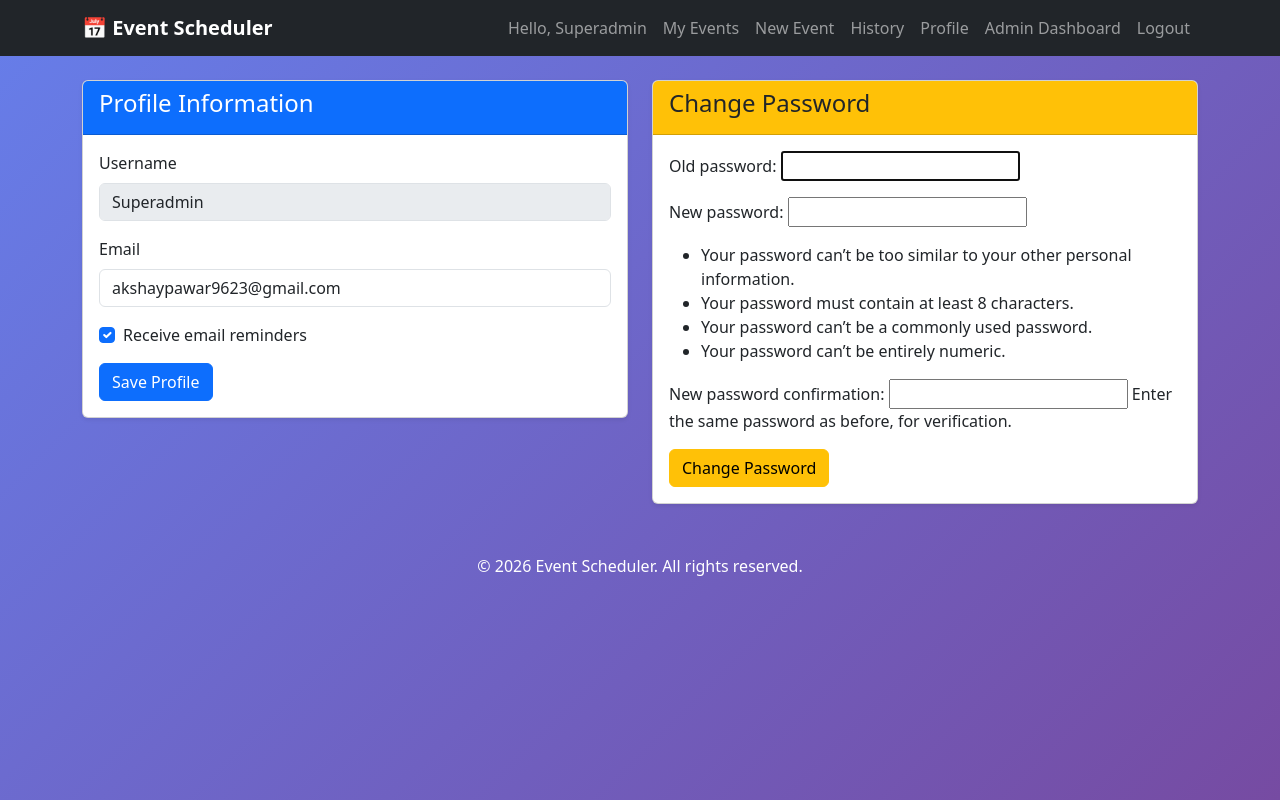
After one commit to Jarvis2-0/Django-EventScheduler, a Django app: page /profile/ in a window 1280 px wide. The commit adds this page. Run offline with Django 5.2, Linux system fonts and the light colour scheme; a user stored in the database is signed in; data comes from the database, SQL or seed files in the repository; both versions use the stored data as it was after the commit; parts of the project's set-up code (start-up, migrations or seed data) failed here and were passed over.

Commit message:
add email reminder

```diff
--- a/event_scheduler/events/forms.py
+++ b/event_scheduler/events/forms.py
@@ -1,6 +1,6 @@
 from django import forms
 from .models import Event
-from django.contrib.auth.forms import UserCreationForm
+from django.contrib.auth.forms import UserCreationForm, PasswordChangeForm
 from django.contrib.auth.models import User
 
 class EventForm(forms.ModelForm):
@@ -42,3 +42,7 @@ class CustomUserCreationForm(UserCreationForm):
         if commit:
             user.save()
         return user
+
+class CustomPasswordChangeForm(PasswordChangeForm):
+    def __init__(self, *args, **kwargs):
+        super().__init__(*args, **kwargs)
--- a/event_scheduler/events/templates/events/event_list.html
+++ b/event_scheduler/events/templates/events/event_list.html
@@ -6,6 +6,7 @@
 <div class="d-flex justify-content-between align-items-center mb-4">
     <h2>My Events</h2>
     <a href="{% url 'event-create' %}" class="btn btn-primary">+ New Event</a>
+    <a href="{% url 'event-history' %}" class="btn btn-info me-2">History</a>
 </div>
 
 {% if events %}
@@ -20,6 +21,10 @@
                             <strong>⏰ Time:</strong> {{ event.time }}<br>
                             <strong>📝 Description:</strong> {{ event.description|truncatewords:10 }}
                             <strong>📁 Category:</strong> {{ event.category.name|default:"Uncategorized" }}
+                            <strong>📧 Reminder:</strong>
+                                <span class="badge {% if event.reminder_status == 'sent' %}bg-success{% elif event.reminder_status == 'failed' %}bg-danger{% else %}bg-secondary{% endif %}">
+                                        {{ event.reminder_status|title }}
+                                </span>
                         </p>
                         <div class="d-flex justify-content-between">
                             <a href="{% url 'event-detail' event.pk %}" class="btn btn-sm btn-outline-primary">View</a>
--- /dev/null
+++ b/event_scheduler/events/templates/events/profile.html
@@ -0,0 +1,45 @@
+{% extends 'base.html' %}
+{% block title %}My Profile{% endblock %}
+{% block content %}
+<div class="row">
+    <div class="col-md-6">
+        <div class="card shadow-sm mb-4">
+            <div class="card-header bg-primary text-white">
+                <h4>Profile Information</h4>
+            </div>
+            <div class="card-body">
+                <form method="post">
+                    {% csrf_token %}
+                    <div class="mb-3">
+                        <label class="form-label">Username</label>
+                        <input type="text" class="form-control" value="{{ user.username }}" disabled>
+                    </div>
+                    <div class="mb-3">
+                        <label class="form-label">Email</label>
+                        <input type="email" name="email" class="form-control" value="{{ user.email }}" required>
+                    </div>
+                    <div class="mb-3 form-check">
+                        <input type="checkbox" name="email_reminder_enabled" id="reminderToggle" class="form-check-input" {% if profile.email_reminder_enabled %}checked{% endif %}>
+                        <label for="reminderToggle" class="form-check-label">Receive email reminders</label>
+                    </div>
+                    <button type="submit" name="update_profile" class="btn btn-primary">Save Profile</button>
+                </form>
+            </div>
+        </div>
+    </div>
+    <div class="col-md-6">
+        <div class="card shadow-sm">
+            <div class="card-header bg-warning text-dark">
+                <h4>Change Password</h4>
+            </div>
+            <div class="card-body">
+                <form method="post">
+                    {% csrf_token %}
+                    {{ password_form.as_p }}
+                    <button type="submit" name="change_password" class="btn btn-warning">Change Password</button>
+                </form>
+            </div>
+        </div>
+    </div>
+</div>
+{% endblock %}
--- a/event_scheduler/events/urls.py
+++ b/event_scheduler/events/urls.py
@@ -5,6 +5,9 @@ from . import views
 urlpatterns = [
     path('', views.event_list, name='event-list'),
     path('register/', views.register, name='register'),
+    path('profile/', views.profile, name='profile'),
+    path('history/', views.event_history, name='event-history'),
+    path('admin-dashboard/', views.admin_dashboard, name='admin-dashboard'),
     path('event/new/', views.event_create, name='event-create'),
     path('event/<int:pk>/', views.event_detail, name='event-detail'),
     path('event/<int:pk>/update/', views.event_update, name='event-update'),
--- a/event_scheduler/events/views.py
+++ b/event_scheduler/events/views.py
@@ -1,12 +1,16 @@
 #pyright: basic
 from django.shortcuts import render, redirect, get_object_or_404
-from django.contrib.auth.forms import UserChangeForm
+from django.contrib.auth.forms import UserChangeForm, PasswordChangeForm
 from django.contrib.auth.decorators import login_required
-from django.contrib.auth import login
+from django.contrib.auth import login, update_session_auth_hash
 from django.contrib import messages
-from .models import Event
-from .forms import EventForm, CustomUserCreationForm
-
+from .models import Event, Profile
+from django.contrib.admin.views.decorators import staff_member_required
+from django.contrib.auth.models import User
+from django.db.models import Count, Q
+from .forms import EventForm, CustomUserCreationForm, CustomPasswordChangeForm
+from django.utils import timezone
+from datetime import datetime
 
 # Create your views here.
 
@@ -27,24 +31,65 @@ def register(request):
     return render(request, 'events/register.html', {'form':form})
 
 
-@login_required
-def profile(request):
-    if request.method == 'POST':
-        form = UserChangeForm(request.POST, instance=request.user)
-        if form.is_valid():
-            form.save()
-            messages.success(request, 'Profile updated.')
-            return redirect('profile')
-    else:
-        form = UserChangeForm(instance=request.user)
-    return render(request, 'events/profile.html', {'form': form})
+@staff_member_required
+def admin_dashboard(request):
+    users = User.objects.prefetch_related('event_set', 'profile').annotate(
+        total_events=Count('event'),
+        sent_reminders=Count('event', filter=Q(event__reminder_status='sent')),
+        failed_reminders=Count('event', filter=Q(event__reminder_status='failed')),
+        pending_reminders=Count('event', filter=Q(event__reminder_status='pending')),
+    )
+    return render(request, 'events/admin_dashboard.html', {'users': users})
+
 
 
 
 @login_required
+def profile(request):
+    profile = request.user.profile
+    if request.method == 'POST':
+        if 'update_profile' in request.POST:
+            # Update email and reminder toggle
+            email = request.POST.get('email')
+            reminder_enabled = request.POST.get('email_reminder_enabled') == 'on'
+            if email:
+                request.user.email = email
+                request.user.save()
+            profile.email_reminder_enabled = reminder_enabled
+            profile.save()
+            messages.success(request, 'Profile updated.')
+            return redirect('profile')
+        elif 'change_password' in request.POST:
+            # Change password
+            form = CustomPasswordChangeForm(request.user, request.POST)
+            if form.is_valid():
+                user = form.save()
+                update_session_auth_hash(request, user)  # keep logged in
+                messages.success(request, 'Password changed successfully.')
+                return redirect('profile')
+            else:
+                messages.error(request, 'Please correct the error below.')
+    else:
+        form = CustomPasswordChangeForm(request.user)
+    return render(request, 'events/profile.html', {
+        'user': request.user,
+        'profile': profile,
+        'password_form': form
+    })
+
+
+@login_required
 def event_list(request):
-    events = Event.objects.filter(user= request.user).order_by('date', 'time')
-    return render(request, 'events/event_list.html', {'events': events})
+    now = timezone.now()
+    events = Event.objects.filter(user=request.user)
+    upcoming_events = []
+    for event in events:
+        event_dt = timezone.make_aware(event.start_datetime)
+        if event_dt >= now:
+            upcoming_events.append(event)
+    upcoming_events.sort(key=lambda e: e.start_datetime)
+    return render(request, 'events/event_list.html', {'events': upcoming_events})
+
 
 @login_required
 def event_create(request):
@@ -76,6 +121,20 @@ def event_update(request, pk):
         form = EventForm(instance=event, user=request.user)
     return render(request, 'events/event_form.html', {'form': form, 'title': 'Update Event'})
 
+
+@login_required
+def event_history(request):
+    # Past events: date < today OR (date == today and time < now)
+    now = timezone.now()
+    events = Event.objects.filter(user=request.user)
+    past_events = []
+    for event in events:
+        event_dt = timezone.make_aware(event.start_datetime)
+        if event_dt < now:
+            past_events.append(event)
+    return render(request, 'events/history.html', {'events': past_events})
+
+
 @login_required
 def event_delete(request, pk):
     event = get_object_or_404(Event, pk=pk, user=request.user)
--- a/event_scheduler/templates/base.html
+++ b/event_scheduler/templates/base.html
@@ -45,6 +45,20 @@
                             <a class="nav-link" href="{% url 'event-create' %}">New Event</a>
                         </li>
                         <li class="nav-item">
+                            <a class="nav-link" href="{% url 'event-history' %}">History</a>
+                        </li>
+                        <li class="nav-item">
+                        <a class="nav-link" href="{% url 'profile' %}">Profile</a>
+                        </li>
+
+                        {% if user.is_staff %}
+                            <li class="nav-item">
+                                <a class="nav-link" href="{% url 'admin-dashboard' %}">Admin Dashboard</a>
+                            </li>
+                        {% endif %}
+
+
+                        <li class="nav-item">
                             <form method="post" action="{% url 'logout' %}" class="d-inline">
                                 {% csrf_token %}
                                 <button type="submit" class="btn btn-link nav-link" style="display: inline; cursor: pointer;">Logout</button>
@@ -77,6 +91,22 @@
         {% endblock %}
     </div>
 
+{% if messages %}
+    {% for message in messages %}
+        <div class="alert alert-{{ message.tags }} alert-dismissible fade show" role="alert" style="position: fixed; top: 70px; right: 20px; z-index: 9999; min-width: 250px;">
+            {{ message }}
+            <button type="button" class="btn-close" data-bs-dismiss="alert"></button>
+        </div>
+        <script>
+            setTimeout(function() {
+                var alert = document.querySelector('.alert');
+                if (alert) alert.remove();
+            }, 3000);
+        </script>
+    {% endfor %}
+{% endif %}
+
+
     <footer>
         <p>&copy; 2026 Event Scheduler. All rights reserved.</p>
     </footer>
```
Also changed, not shown: DOU/DOU.txt (added, +106 -0 lines), event_scheduler/event_scheduler/settings.py (+22 -6 lines), event_scheduler/events/models.py (+27 -1 lines), event_scheduler/events/tasks.py (+39 -35 lines), event_scheduler/events/templates/events/admin_dashboard.html (added, +25 -0 lines), event_scheduler/events/templates/events/event_detail.html (+13 -0 lines), event_scheduler/events/templates/events/history.html (added, +39 -0 lines), event_scheduler/db.sqlite3, event_scheduler/events/migrations/0003_alter_category_id_alter_event_id.py (added), event_scheduler/events/migrations/0004_remove_event_category_delete_category.py (added), event_scheduler/events/migrations/0005_category_event_category.py (added), event_scheduler/events/migrations/0006_event_reminder_sent_at_event_reminder_status_profile.py (added), 2 other files.
